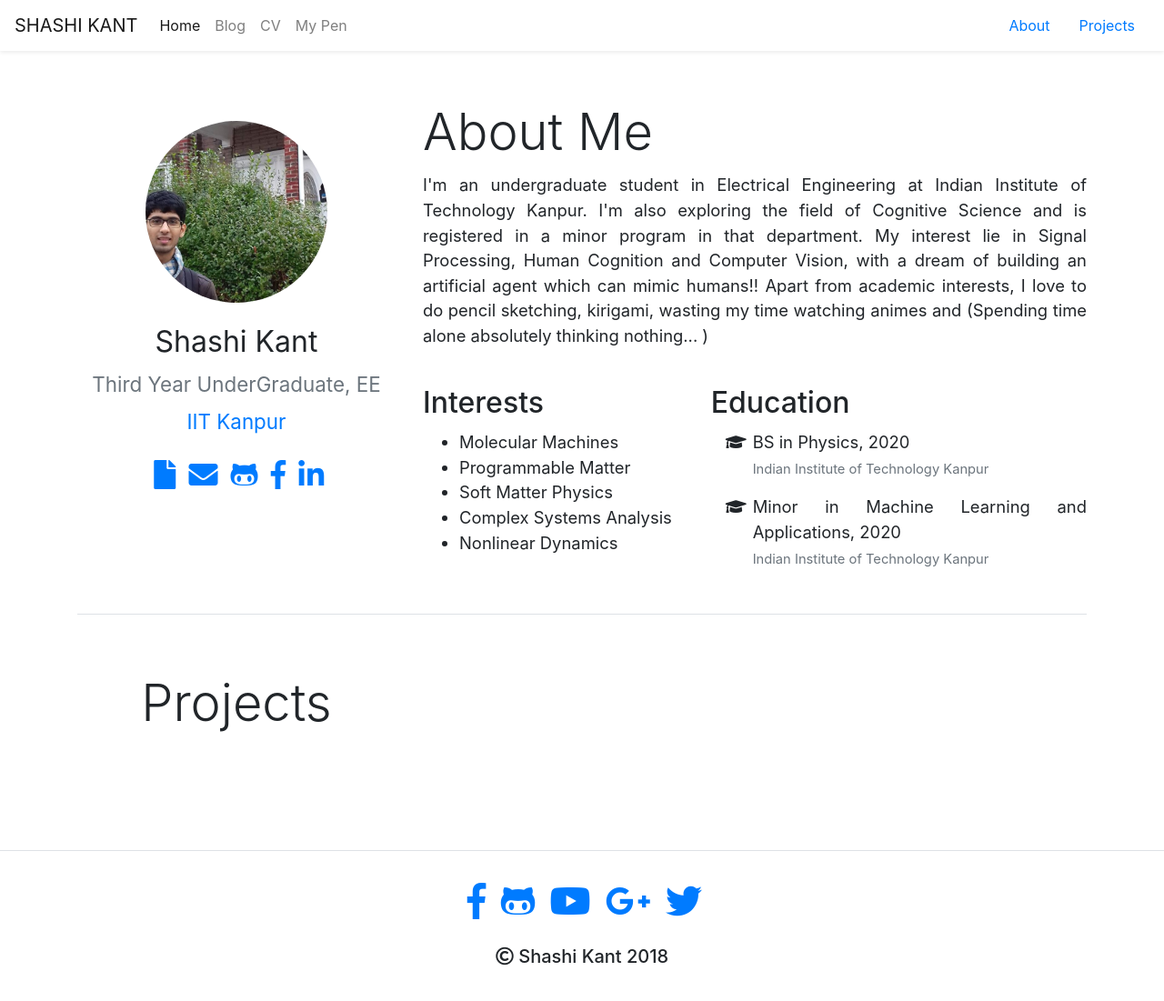
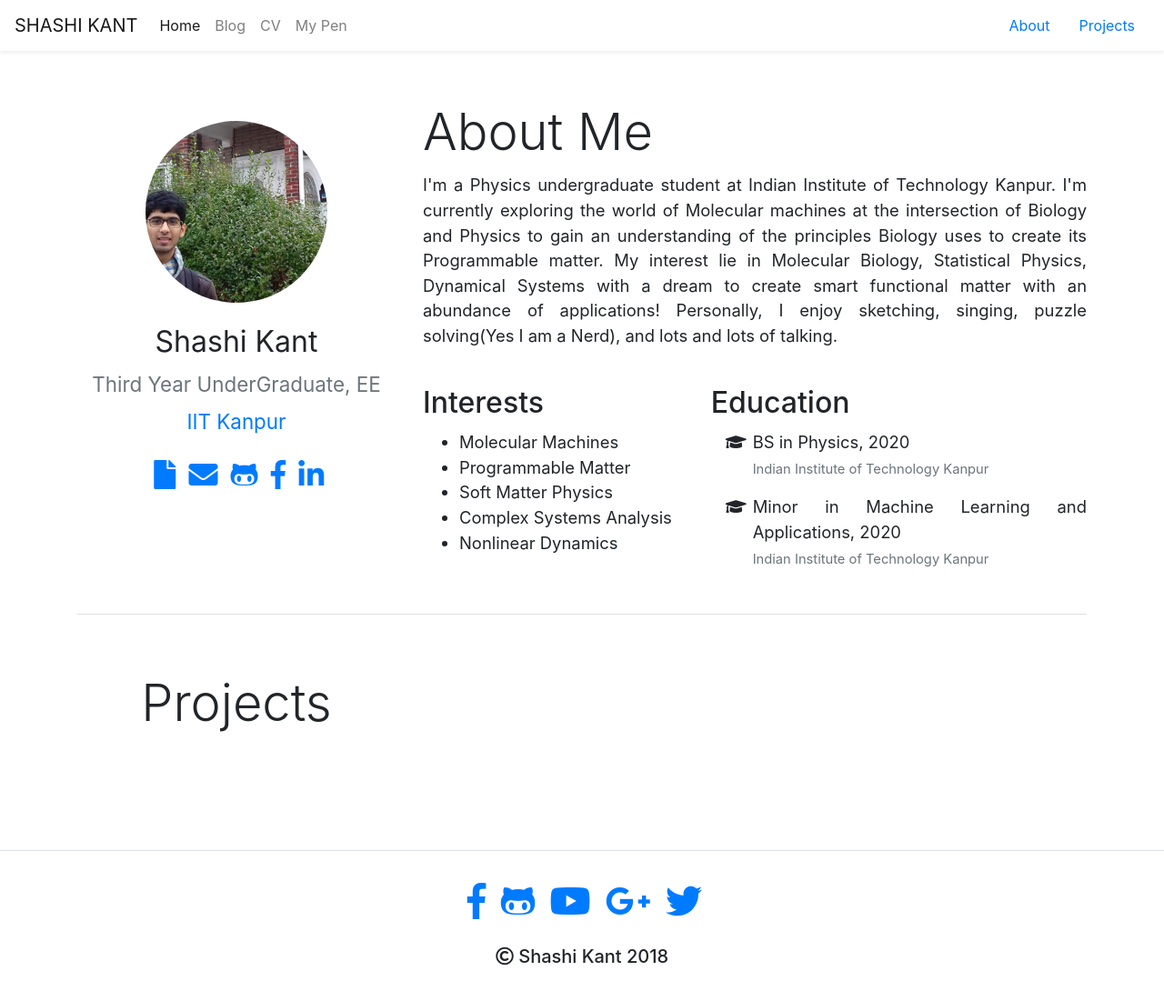
Before and after one commit to Aryaman-Jha/Aryaman_Jha, a Jekyll site: the page built from index.html, in a window 1280 px wide and 1104 px high. Shown: the top 1101 px of the window at 91% size. Built offline with Jekyll 4.4.1, drawn with Linux system fonts in a browser that asks for light colours; nearby versions of some CDN libraries.

Commit message:
Update about.md

```diff
--- a/_includes/about.md
+++ b/_includes/about.md
@@ -1,3 +1,3 @@
-I'm an undergraduate student in Electrical Engineering at Indian Institute of Technology Kanpur. I'm also exploring the field of Cognitive Science and is registered in a minor program in that department. My interest lie in Signal Processing, Human Cognition and Computer Vision, with a dream of building an artificial agent which can mimic humans!!
+I'm a Physics undergraduate student at Indian Institute of Technology Kanpur. I'm currently exploring the world of Molecular machines at the intersection of Biology and Physics to gain an understanding of the principles Biology uses to create its Programmable matter. My interest lie in Molecular Biology,  Statistical Physics, Dynamical Systems with a dream to create smart functional matter with an abundance of applications!
 
-Apart from academic interests, I love to do pencil sketching, kirigami, wasting my time watching animes and (Spending time alone absolutely thinking nothing... )
+Personally, I enjoy sketching, singing, puzzle solving(Yes I am a Nerd), and lots and lots of talking.
```
